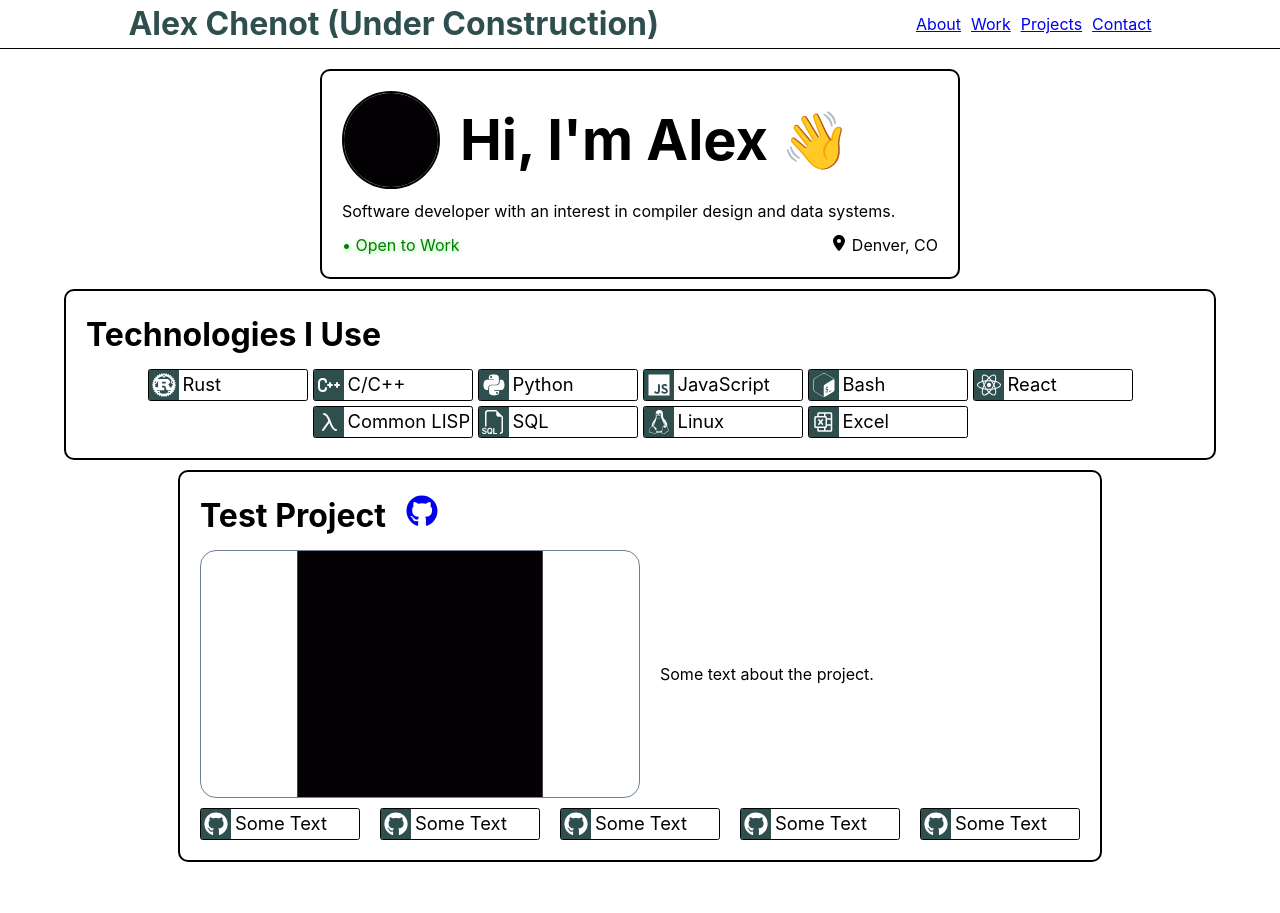
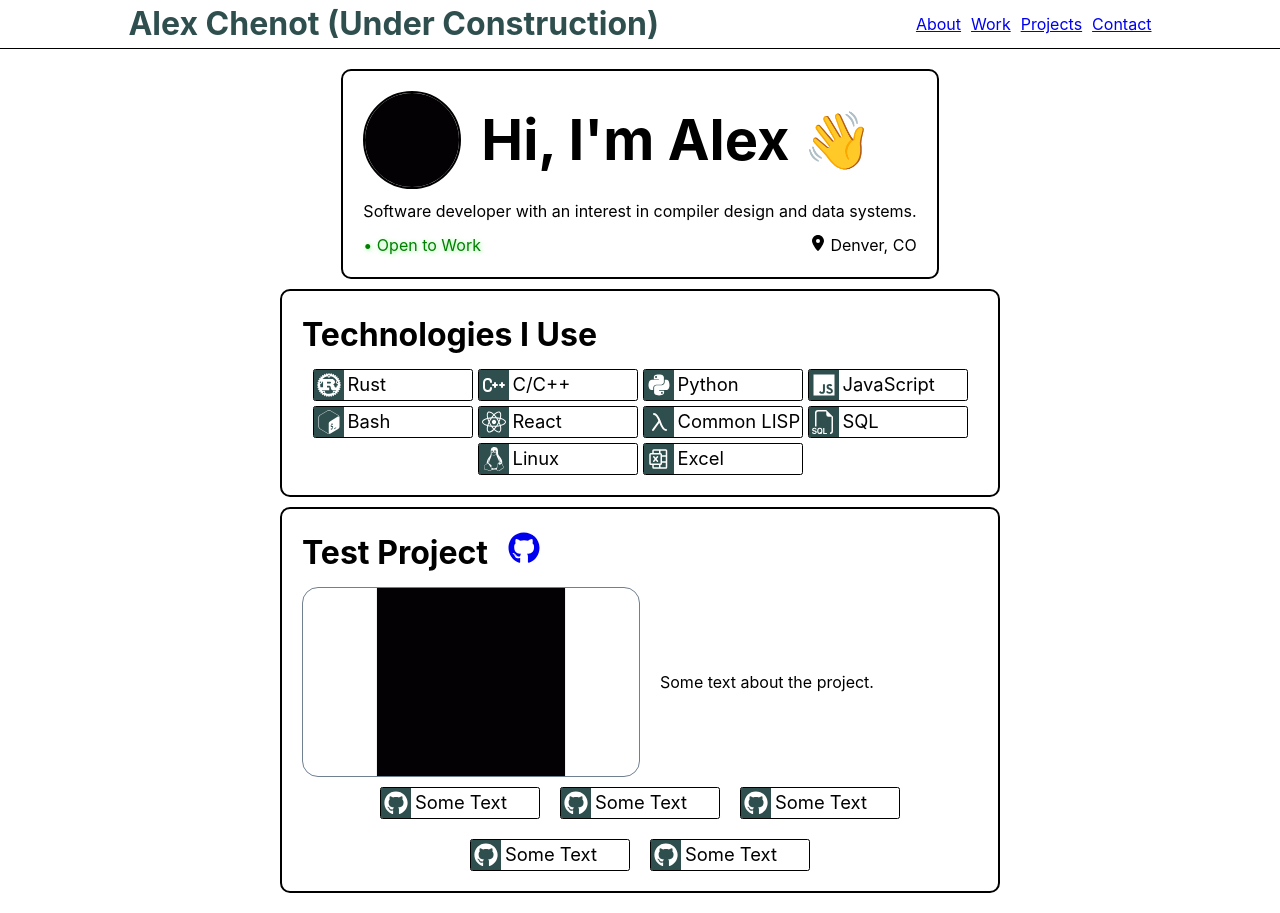
Before and after one commit to chenota/portfolio, a React (Vite) app: page / in a window 1280 px wide. Before the commit the page ends 882 px from the top, so only its background shows below. Built offline with nearby package versions, Linux system fonts and the light colour scheme.

Commit message:
feat: Update card width

```diff
--- a/src/index.css
+++ b/src/index.css
@@ -21,8 +21,7 @@
   border-radius: 10px;
   padding: 20px;
   border: 2px solid black;
-  min-width: 50vw;
-  max-width: 90vw;
+  max-width: 45em;
 }
 
 .flexCol {
```
